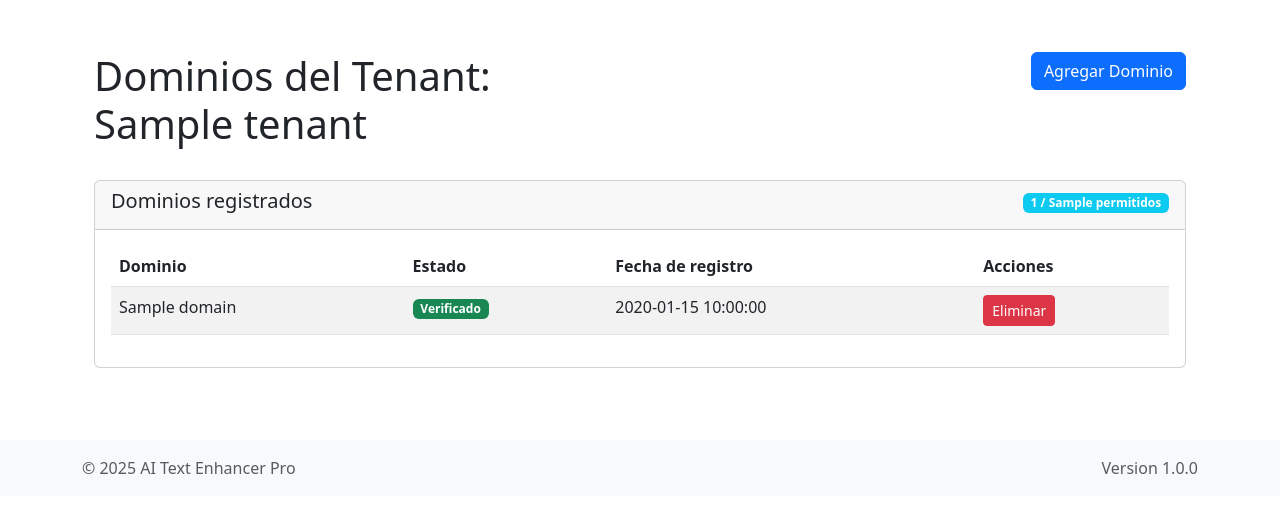
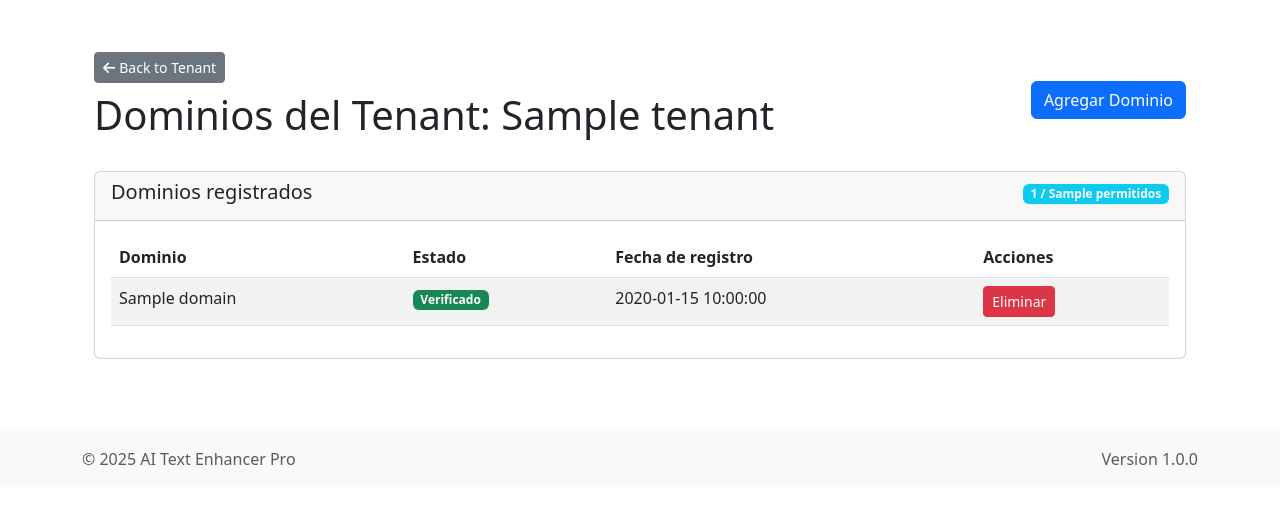
Before and after one commit to carlosvidal/Proxy-AI-Text-Enhancer-CI4, a CodeIgniter 4 app: the page made by app/Views/admin/domains/manage.php in a window 1280 px wide. Shown: the part 56-569 px from the top of the page. Run offline with PHP 8.4 and a stand-in for CodeIgniter, Linux system fonts and the light colour scheme; the template is opened without the code that fills it: most values are stand-ins (such as "Sample title", 1, 10 or a date in 2020); data that the repository does not hold is empty; some libraries are stand-ins or nearby versions.

Commit message:
Add Back to Tenant button to domains management page
- Added Back to Tenant navigation button to admin domains manage view
- Reorganized layout to match other admin pages with proper header structure
- Button uses correct admin route: admin/tenants/view/{tenant_id}
- Maintains existing Agregar Dominio functionality in right side

🤖 Generated with [Claude Code](https://claude.ai/code)

Co-Authored-By: Claude <noreply@anthropic.com>

```diff
--- a/app/Views/admin/domains/manage.php
+++ b/app/Views/admin/domains/manage.php
@@ -1,11 +1,14 @@
 <?= $this->extend('layouts/main') ?>
 <?= $this->section('content') ?>
 <div class="container py-4">
-    <div class="row mb-4">
-        <div class="col-md-6">
+    <div class="d-flex justify-content-between align-items-center mb-4">
+        <div>
+            <a href="<?= site_url('admin/tenants/view/' . $tenant['tenant_id']) ?>" class="btn btn-secondary btn-sm mb-2">
+                <i class="fas fa-arrow-left me-1"></i>Back to Tenant
+            </a>
             <h1>Dominios del Tenant: <?= esc($tenant['name']) ?></h1>
         </div>
-        <div class="col-md-6 text-end">
+        <div>
             <?php if (count($domains) < $tenant['max_domains']): ?>
                 <a href="<?= site_url('admin/tenants/' . $tenant['tenant_id'] . '/domains/create') ?>" class="btn btn-primary">
                     <i class="bi bi-plus-circle"></i> Agregar Dominio
```
